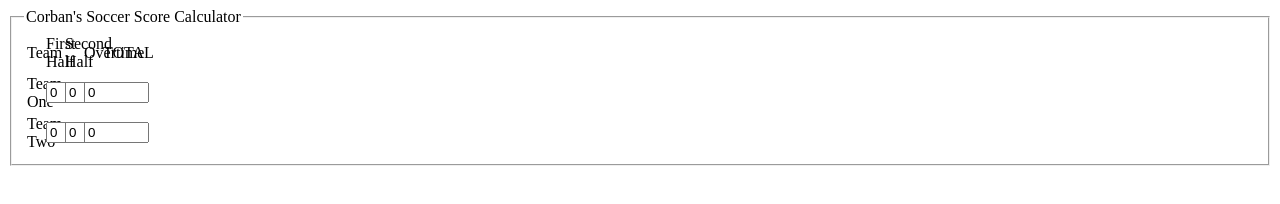
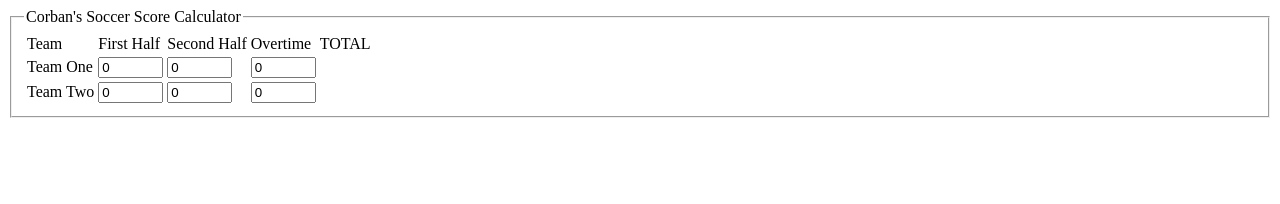
Before and after one commit to cmsealy/pages, a plain HTML site: page prog03.html in a window 1280 px wide. Drawn offline with Linux system fonts and the light colour scheme.

Commit message:
Update prog03.css

```diff
--- a/prog03.css
+++ b/prog03.css
@@ -1 +1 @@
-td {max-width: 15px;}
+td {max-width: 5%;}
```
